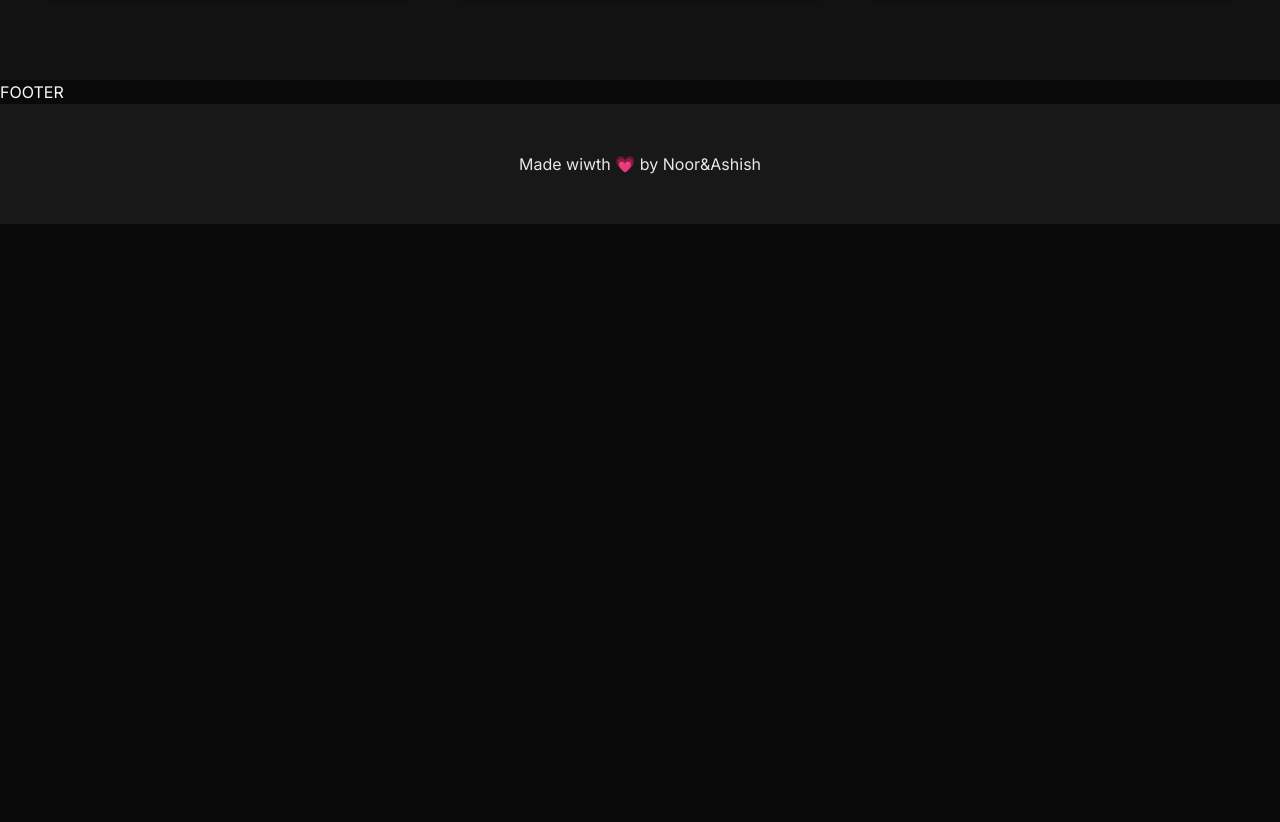
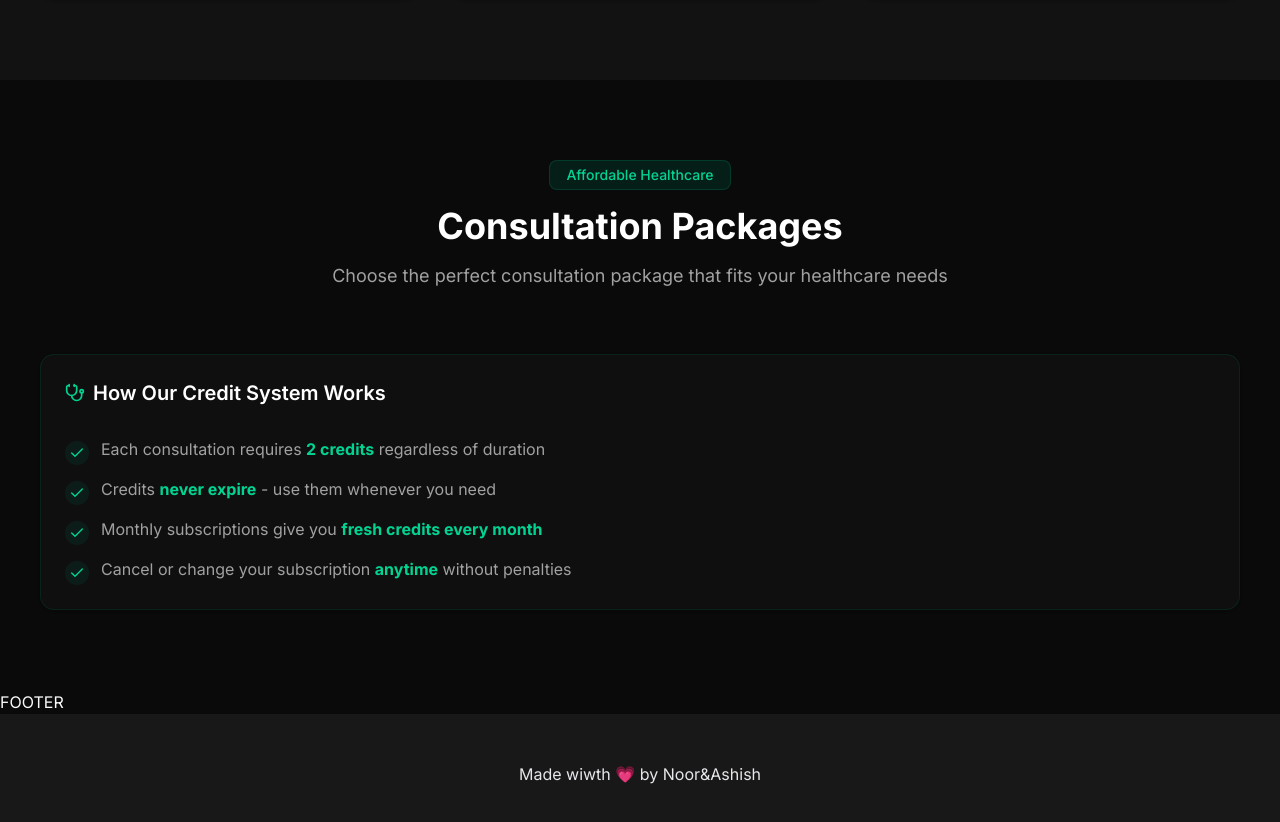
Before and after one commit to coolnoor19/medimeet, a Next.js app: page / in a window 1280 px wide. Shown: the part 1520-2342 px from the top of the page. Before the commit the page ends 1744 px from the top, so only its background shows below. Built offline with nearby package versions, Linux system fonts and the light colour scheme; no server answers.

Commit message:
feat/pricing: build the pricing table

```diff
--- a/app/page.jsx
+++ b/app/page.jsx
@@ -5,11 +5,12 @@
   CardAction,
   CardContent,
   CardDescription,
+  CardFooter,
   CardHeader,
   CardTitle,
 } from "@/components/ui/card";
-import { features } from "@/lib/data";
-import { ArrowRight } from "lucide-react";
+import { creditBenefits, features } from "@/lib/data";
+import { ArrowRight, Check, Stethoscope } from "lucide-react";
 import Image from "next/image";
 import Link from "next/link";
 
@@ -89,16 +90,69 @@
                   <div className="bg-emerald-900/20 p-3 rounded-lg w-fit mb-4">
                     {feature.icon}
                   </div>
-                  <CardTitle className="text-xl font-semibold text-white">{feature.title}</CardTitle>
+                  <CardTitle className="text-xl font-semibold text-white">
+                    {feature.title}
+                  </CardTitle>
                 </CardHeader>
                 <CardContent>
-                  <p  className="text-muted-foreground">{feature.description}</p>
+                  <p className="text-muted-foreground">{feature.description}</p>
                 </CardContent>
               </Card>
             ))}
           </div>
         </div>
       </section>
+
+      {/* Pricing Section with green medical styling */}
+      <section className="py-20 ">
+        <div className="container mx-auto px-10">
+          <div className="text-center mb-16">
+            <Badge
+              variant="outline"
+              className="bg-emerald-900/30 border-emerald-700/30 px-4 py-1 text-emerald-400 text-sm font-medium mb-4"
+            >
+              Affordable Healthcare
+            </Badge>
+            <h2 className="text-3xl md:text-4xl font-bold text-white mb-4">
+              Consultation Packages
+            </h2>
+            <p className="text-muted-foreground text-lg max-w-2xl mx-auto">
+              {" "}
+              Choose the perfect consultation package that fits your healthcare
+              needs
+            </p>
+          </div>
+          <div>
+            {/* pricing Table */}
+
+            <Card className="mt-12 bg-muted/20 border-emerald-900/30">
+              <CardHeader>
+                <CardTitle className="text-xl font-semibold text-white flex items-center">
+                  <Stethoscope className="h-5 w-5 mr-2 text-emerald-400" />
+                  How Our Credit System Works
+                </CardTitle>
+              </CardHeader>
+              <CardContent>
+                <ul className="space-y-3">
+                  {creditBenefits.map((benefit, index) => {
+                    return (
+                      <li key={index} className="flex items-start ">
+                        <div className="mr-3 mt-1 bg-emerald-900/20 p-1 rounded-full">
+                          <Check className="h-4 w-4 text-emerald-400" />
+                        </div>
+                        <p
+                          className="text-muted-foreground"
+                          dangerouslySetInnerHTML={{ __html: benefit }}
+                        />
+                      </li>
+                    );
+                  })}
+                </ul>
+              </CardContent>
+            </Card>
+          </div>
+        </div>
+      </section>
     </div>
   );
 }
```
